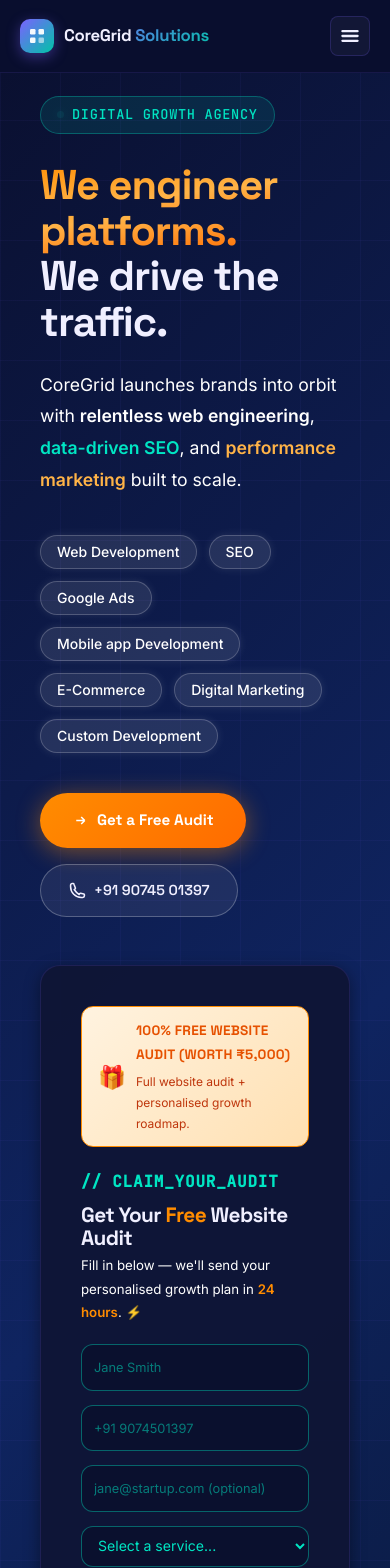
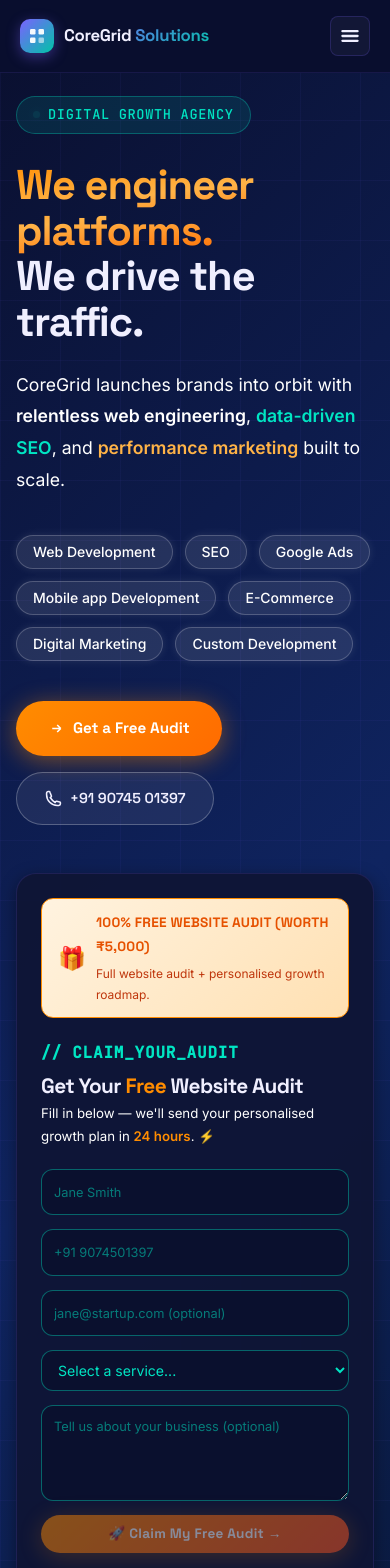
Before and after one commit to Ajin216/CoreGrid-Solutions, an Angular app: page / in a window 390 px wide. Shown: the top 1568 px of the page. Built offline with nearby package versions, Linux system fonts and the light colour scheme.

Commit message:
button size fixed

```diff
--- a/src/app/pages/services/services.component.html
+++ b/src/app/pages/services/services.component.html
@@ -37,7 +37,8 @@
           From zero to orbit — we cover every layer of your digital stack with precision.
         </p>
       </div> <!-- Grid — symmetric stretch layout -->
-      <div id="service-offer-grid" class="grid grid-cols-1 sm:grid-cols-2 lg:grid-cols-4 gap-x-6 gap-y-12 items-stretch">
+      <div id="service-offer-grid"
+        class="grid grid-cols-1 sm:grid-cols-2 lg:grid-cols-4 gap-x-6 gap-y-12 items-stretch">
 
         <!-- Web Dev -->
         <div class="ag-card ag-float card-webdev" style="--card-theme: #00E5C3;">
--- a/src/styles.css
+++ b/src/styles.css
@@ -1023,10 +1023,33 @@
     font-size: 0.95rem !important;
   }
 
+  /* Specific override for the Home Page Banner Audit Button to be slim and long without text overflow */
+  #hero-audit-form button {
+    width: 100% !important;
+    padding: 10px 16px !important;
+    font-size: 0.85rem !important;
+    white-space: normal !important;
+    line-height: 1.3 !important;
+    letter-spacing: 0.02em !important;
+  }
+
   /* 8. Reduce Call to Action banner button sizes on mobile */
   .cta-btn {
     padding: 12px 24px !important;
     font-size: 0.95rem !important;
+  }
+
+  /* Specific override for the About Page Consultation Button to be slim and fixed to screen width */
+  .exact-navy-gradient .cta-btn {
+    display: flex !important;
+    width: 100% !important;
+    max-width: 100% !important;
+    box-sizing: border-box !important;
+    padding: 10px 24px !important;
+    font-size: 0.88rem !important;
+    white-space: nowrap !important;
+    justify-content: center !important;
+    align-items: center !important;
   }
 
   /* 9. Prevent pricing cards scale and overlapping context issues on mobile stack */
@@ -1063,4 +1086,13 @@
     font-size: 0.8rem !important;
     white-space: normal !important;
   }
+
+  /* 13. Increase home page form width by reducing heavy desktop paddings on mobile view */
+  #hero-audit-form {
+    padding: 24px !important;
+  }
+
+  section.min-h-screen > div {
+    padding: 0 16px !important;
+  }
 }
```
